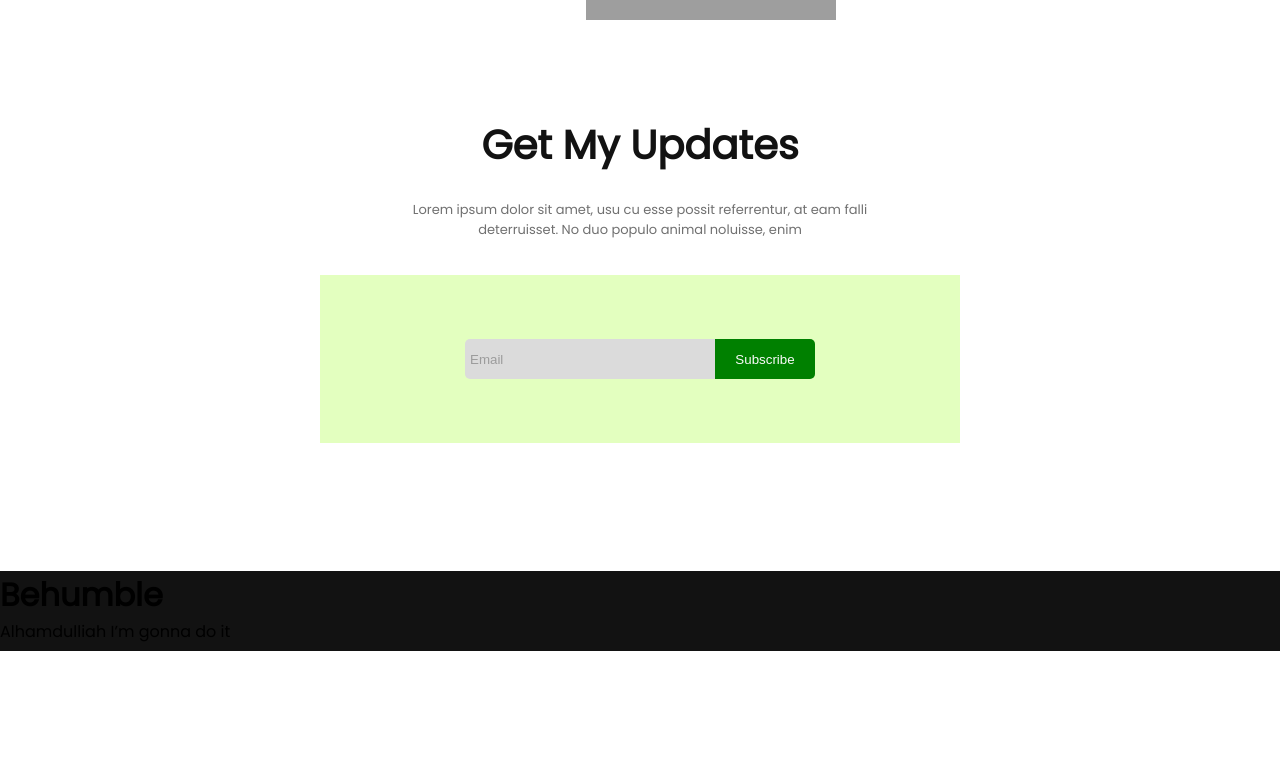
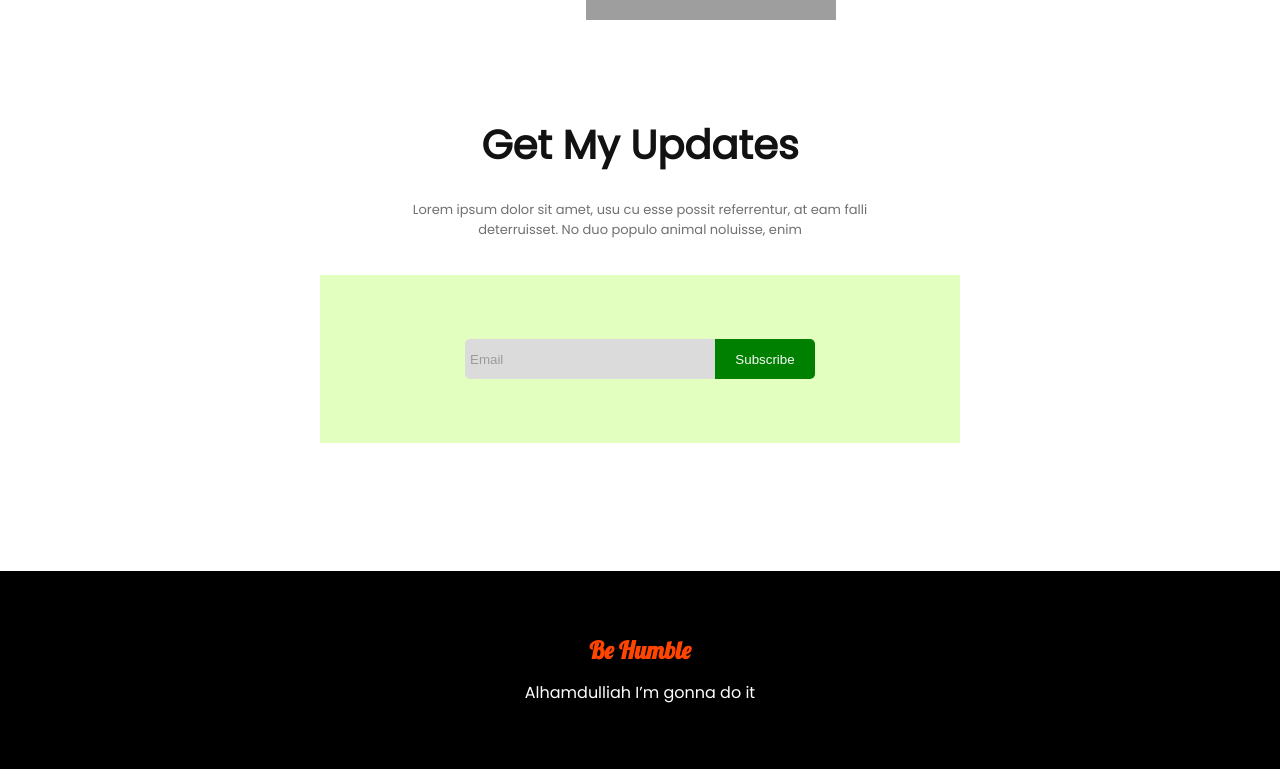
Before and after one commit to Zakaria878/donate-plan, a plain HTML site: page index.html in a window 1280 px wide. Shown: the part 2294-3063 px from the top of the page. Before the commit the page ends 2945 px from the top, so only its background shows below. Drawn offline with Linux system fonts and the light colour scheme; grey boxes are pictures that could not be loaded.

Commit message:
footer complete

```diff
--- a/index.html
+++ b/index.html
@@ -7,6 +7,9 @@
     <link rel="preconnect" href="https://fonts.googleapis.com">
     <link rel="preconnect" href="https://fonts.gstatic.com" crossorigin>
     <link href="https://fonts.googleapis.com/css2?family=Poppins&display=swap" rel="stylesheet">
+    <link rel="preconnect" href="https://fonts.googleapis.com">
+    <link rel="preconnect" href="https://fonts.gstatic.com" crossorigin>
+    <link href="https://fonts.googleapis.com/css2?family=Lobster&display=swap" rel="stylesheet">
     <title>Donate Plan</title>
     <link rel="stylesheet" href="style.css">
 </head>
@@ -42,7 +45,7 @@
         </section>
         <div class="form">
             <form action="#">
-              <input type="text" id="fname" name="firstname" placeholder="Other Amount (Taka)">
+              <input type="text" id="amount-fild" name="firstname" placeholder="Other Amount (Taka)">
             </form>
           </div>
           <a id="donatebtn2" href="#" class="btn">Donate Now</a>
@@ -96,11 +99,9 @@
             <input type="text"value="Email"><input type="submit" value="Subscribe">
         </section>
     </div>
-    <footer>
-        <div class="footd">
-            <h1>Behumble</h1>
-            <p>Alhamdulliah I’m gonna do it</p>
-        </div>
-    </footer>
+    <div class="footer">
+        <h2>Be Humble</h2>
+        <p>Alhamdulliah I’m gonna do it</p>
+      </div>
 </body>
 </html>
--- a/style.css
+++ b/style.css
@@ -86,15 +86,15 @@ header{
     color: green;
 }
 
-#fname{
+#amount-fild{
     width: 60%;
-    color: white;
+    background-color: white;
     padding: 14px 20px;
     margin-left: 250px;
     border: none;
     border-radius: 4px;
     text-align: center;
-    border-bottom: 3px solid #DADADA;
+    border-bottom: 3px solid gainsboro;
     margin-bottom: 40px;
 }
 #donatebtn2{
@@ -186,7 +186,15 @@ header{
     border-radius: 0 5px 5px 0;
     color: #FAFAFA;
  }
- .footd{
-    height: 80px;
-    background-color: #121212;
+ .footer {
+    width: 100%;
+    padding: 5%;
+    background-color: black;
+    color: white;
+    text-align: center;
  }
+ .footer h2{
+    padding-bottom: 15px;
+    color: orangered;
+    font-family: 'Lobster', cursive;
+ }
```
